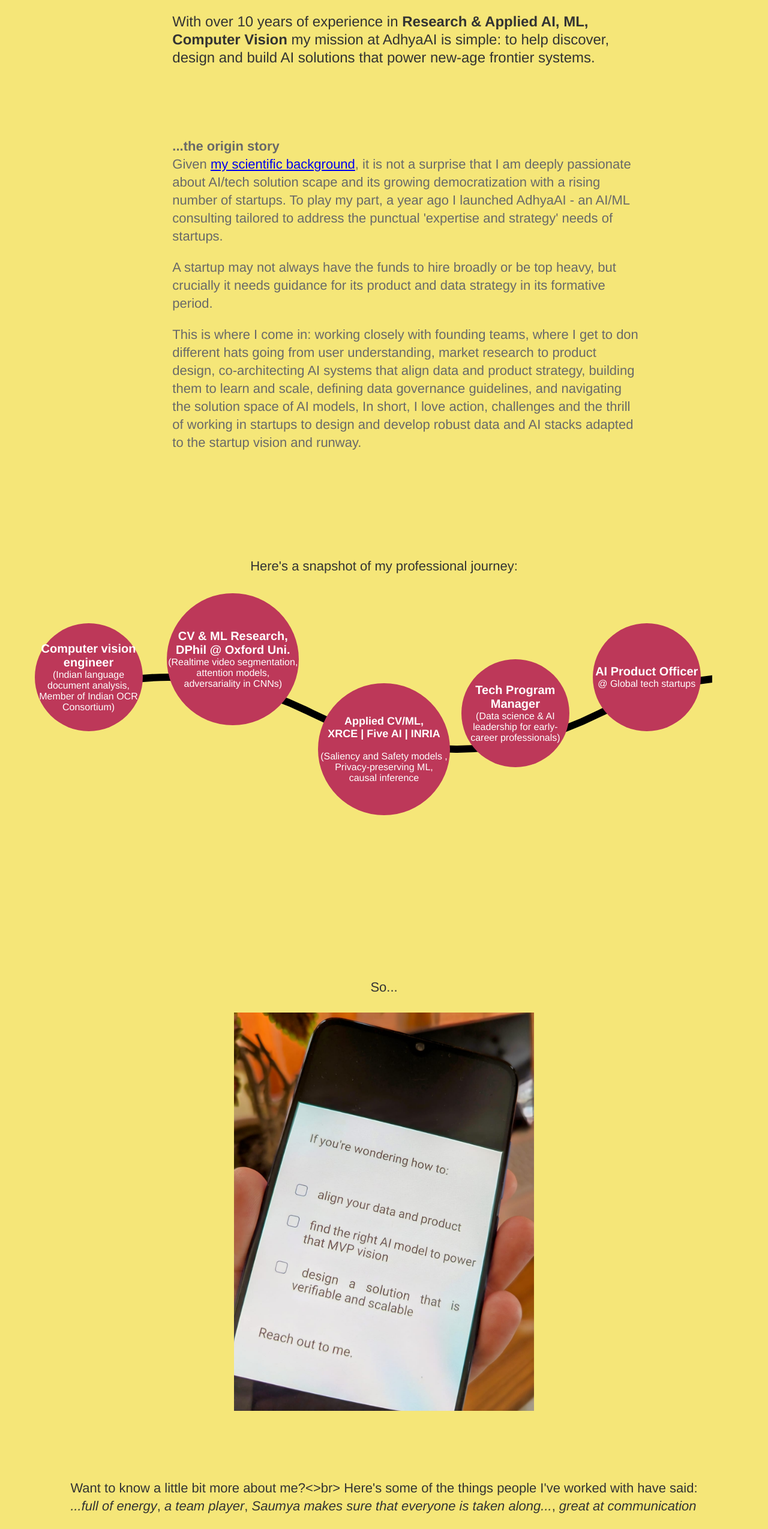
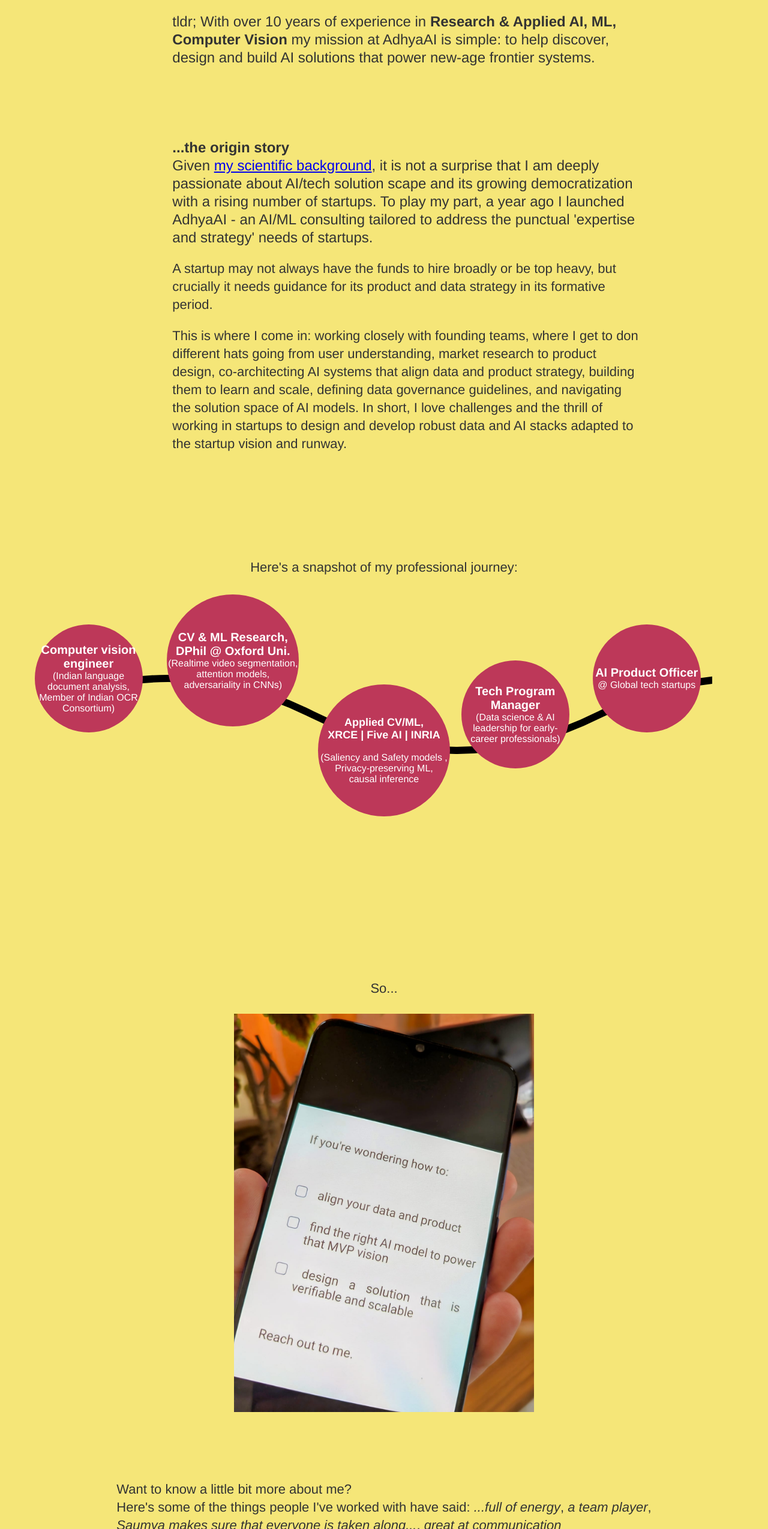
Before and after one commit to saumya-jetley/saumya-jetley.github.io, a plain HTML site: page index.html in a window 1280 px wide. Shown: the part 251-2800 px from the top of the page at 60% size. Drawn offline with nearby package versions, Linux system fonts and the light colour scheme.

Commit message:
minor edits

```diff
--- a/index.html
+++ b/index.html
@@ -394,7 +394,7 @@
                 <a> [ from the union of <b>AI</b> with the <i>sanskrit</i> word
                     <img src="./images/text-1737546265310.png" style="width:6rem"> ]</a><br>
                 <p style="font-size: 1.2rem;">
-                With over 10 years of experience in <b>Research & Applied AI, ML, Computer Vision</b> my mission at AdhyaAI is simple:
+                tldr; With over 10 years of experience in <b>Research & Applied AI, ML, Computer Vision</b> my mission at AdhyaAI is simple:
                 <a>to help discover, design and build AI solutions that power new-age frontier systems.</a></p>
 
                 <!--
@@ -407,21 +407,20 @@
 
                 <div>
                     <br>
-                    <p style="color:dimgrey">
+                        <p style="font-size: 1.2rem;">
                         <b>...the origin story</b><br> Given <a href="./Saumya-Jetley/profile.html">my scientific background</a>,
                         it is not a surprise that I am deeply passionate about AI/tech solution scape and its growing democratization with a
                         rising number of startups. To play my part, a year ago I launched AdhyaAI - an AI/ML consulting tailored to address
                         the punctual 'expertise and strategy' needs of startups.</p>
 
-            	        <p style="color:dimgrey">A startup may not always have the funds to hire broadly or be top heavy, but crucially it needs guidance
+            	        <p>A startup may not always have the funds to hire broadly or be top heavy, but crucially it needs guidance
                             for its product and data strategy in its formative period.</p>
-                        <p style="color:dimgrey">
-            	        This is where I come in: <a style="color:dimgrey"> working closely with founding teams, where I get to don different
+            	        <p>This is where I come in: working closely with founding teams, where I get to don different
                             hats going from user understanding, market research to product design, co-architecting AI systems that align
                             data and product strategy, building them to learn and scale, defining data governance guidelines, and navigating
-                            the solution space of AI models, </a> In short, I love action, challenges and the thrill of working in startups
-                            to design and develop robust data and AI stacks adapted to the startup vision and runway.
-                        </p>
+                            the solution space of AI models. In short, I love challenges and the thrill of working in startups
+                            to design and develop robust data and AI stacks adapted to the startup vision and runway.</p>
+
                 </div>
 
                 <br><br><br>
@@ -464,11 +463,16 @@
 
         <br><br><br><br>
 
-        <p> Want to know a little bit more about me?<>br>
-            Here's some of the things people I've worked with have said: <br>
-            <i>...full of energy</i>, <i>a team player</i>,
+        <p> Want to know a little bit more about me?<br>
+            Here's some of the things people I've worked with have said:
+            <i>...full of energy</i>, <i>a team player</i>, <br>
             <i>Saumya makes sure that everyone is taken along...</i>, <i>great at communication</i>
         </p>
+
+        <hr className="border-t-2 border-gray-300 mb-6" />
+        <p> <i>Join the list, give us a challenge; let's work together.<br>
+            Reach out to me at:<span class="mustard-box"><a><b>sjetley@adhyaai.com</b></a></span></i></p>
+
 
 
         <br><br><br><br>
```
